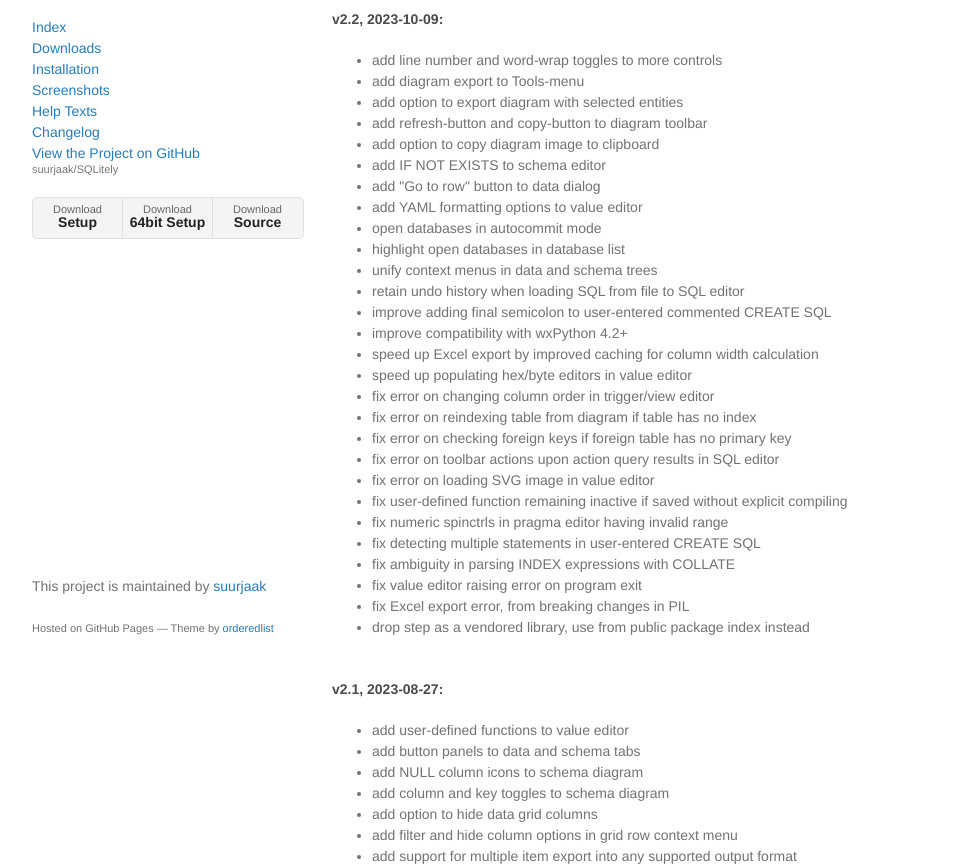
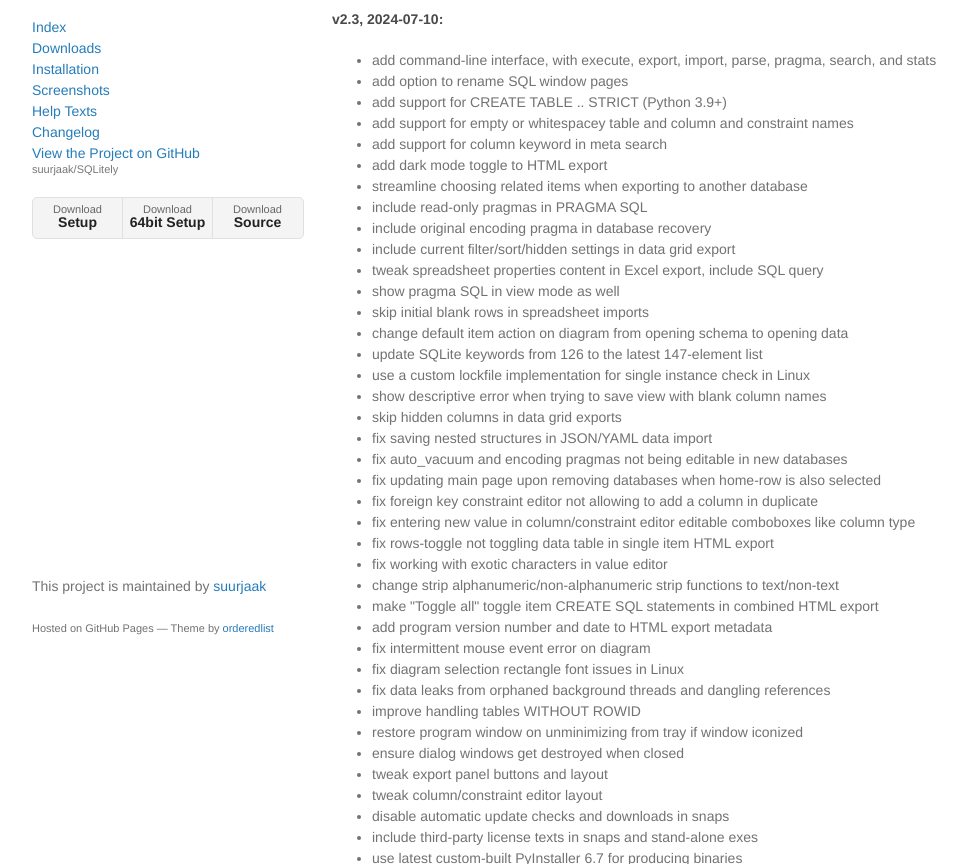
Before and after one commit to suurjaak/SQLitely, a plain HTML site: page changelog.html in a window 1280 px wide. Shown: the part 92-956 px from the top of the page, without its empty margins (108-1075 px from the left). Drawn offline with Linux system fonts and the light colour scheme.

Commit message:
Update CHANGELOG and links and screenshots to v2.3.

```diff
--- a/changelog.html
+++ b/changelog.html
@@ -38,9 +38,9 @@
           <a href="https://github.com/suurjaak/SQLitely">View the Project on GitHub <small>suurjaak/SQLitely</small></a>
 
           <ul>
-            <li><a href="https://erki.lap.ee/downloads/sqlitely/sqlitely_2.2_setup.exe">Download <strong>Setup</strong></a></li>
-            <li><a href="https://erki.lap.ee/downloads/sqlitely/sqlitely_2.2_x64_setup.exe">Download <strong>64bit Setup</strong></a></li>
-            <li><a href="https://erki.lap.ee/downloads/sqlitely/sqlitely_2.2-src.zip">Download <strong>Source</strong></a></li>
+            <li><a href="https://erki.lap.ee/downloads/sqlitely/sqlitely_2.3_setup.exe">Download <strong>Setup</strong></a></li>
+            <li><a href="https://erki.lap.ee/downloads/sqlitely/sqlitely_2.3_x64_setup.exe">Download <strong>64bit Setup</strong></a></li>
+            <li><a href="https://erki.lap.ee/downloads/sqlitely/sqlitely_2.3-src.zip">Download <strong>Source</strong></a></li>
           </ul>
         </p>
 
@@ -49,6 +49,51 @@
       <section>
 
         <h2>Changelog</h2>
+
+        <h4>v2.3, 2024-07-10:</h4>
+        <ul>
+          <li>add command-line interface, with execute, export, import, parse, pragma, search, and stats</li>
+          <li>add option to rename SQL window pages</li>
+          <li>add support for CREATE TABLE .. STRICT (Python 3.9+)</li>
+          <li>add support for empty or whitespacey table and column and constraint names</li>
+          <li>add support for column keyword in meta search</li>
+          <li>add dark mode toggle to HTML export</li>
+          <li>streamline choosing related items when exporting to another database</li>
+          <li>include read-only pragmas in PRAGMA SQL</li>
+          <li>include original encoding pragma in database recovery</li>
+          <li>include current filter/sort/hidden settings in data grid export</li>
+          <li>tweak spreadsheet properties content in Excel export, include SQL query</li>
+          <li>show pragma SQL in view mode as well</li>
+          <li>skip initial blank rows in spreadsheet imports</li>
+          <li>change default item action on diagram from opening schema to opening data</li>
+          <li>update SQLite keywords from 126 to the latest 147-element list</li>
+          <li>use a custom lockfile implementation for single instance check in Linux</li>
+          <li>show descriptive error when trying to save view with blank column names</li>
+          <li>skip hidden columns in data grid exports</li>
+          <li>fix saving nested structures in JSON/YAML data import</li>
+          <li>fix auto_vacuum and encoding pragmas not being editable in new databases</li>
+          <li>fix updating main page upon removing databases when home-row is also selected</li>
+          <li>fix foreign key constraint editor not allowing to add a column in duplicate</li>
+          <li>fix entering new value in column/constraint editor editable comboboxes like column type</li>
+          <li>fix rows-toggle not toggling data table in single item HTML export</li>
+          <li>fix working with exotic characters in value editor</li>
+          <li>change strip alphanumeric/non-alphanumeric strip functions to text/non-text</li>
+          <li>make "Toggle all" toggle item CREATE SQL statements in combined HTML export</li>
+          <li>add program version number and date to HTML export metadata</li>
+          <li>fix intermittent mouse event error on diagram</li>
+          <li>fix diagram selection rectangle font issues in Linux</li>
+          <li>fix data leaks from orphaned background threads and dangling references</li>
+          <li>improve handling tables WITHOUT ROWID</li>
+          <li>restore program window on unminimizing from tray if window iconized</li>
+          <li>ensure dialog windows get destroyed when closed</li>
+          <li>tweak export panel buttons and layout</li>
+          <li>tweak column/constraint editor layout</li>
+          <li>disable automatic update checks and downloads in snaps</li>
+          <li>include third-party license texts in snaps and stand-alone exes</li>
+          <li>use latest custom-built PyInstaller 6.7 for producing binaries</li>
+          <li>use _x86 suffix for 32-bit binaries, drop _x64 suffix from 64-bit binaries</li>
+        </ul>
+        <br />
 
         <h4>v2.2, 2023-10-09:</h4>
         <ul>
```
Also changed, not shown: downloads.html (+3 -3 lines), help.html (+3 -3 lines), index.html (+3 -3 lines), install.html (+3 -3 lines), screens.html (+3 -3 lines), img/screen_db_export_html.png, img/screen_db_export_stats.png, img/th_screen_db_export_html.png, img/th_screen_db_export_stats.png.
